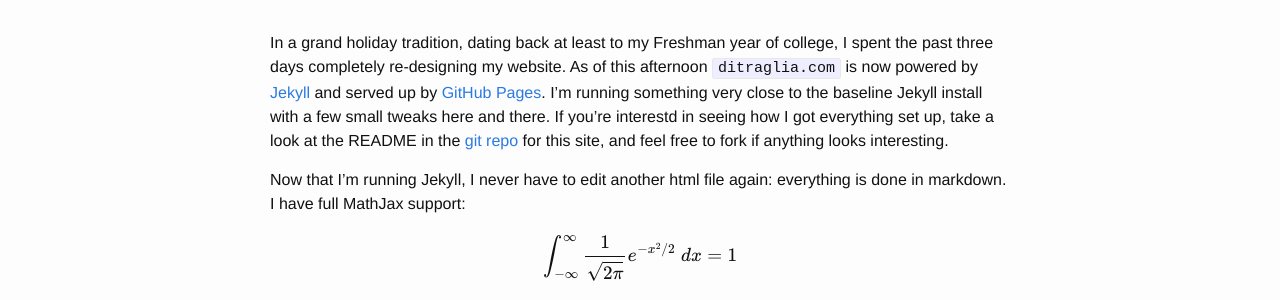
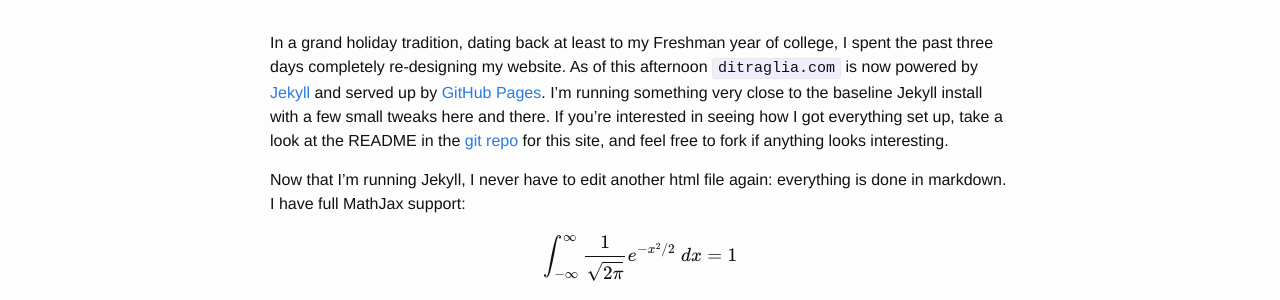
Before and after one commit to fditraglia/fditraglia.github.io, a Jekyll site: the page built from _posts/2014-12-21-christmas-website-reboot.markdown, in a window 1280 px wide. Shown: the part 169-469 px from the top of the page. Built offline with Jekyll 4.4.1, drawn with Linux system fonts in a browser that asks for light colours; formulas are drawn with MathJax 3.

Commit message:
correct dead link and typo

```diff
--- a/_posts/2014-12-21-christmas-website-reboot.markdown
+++ b/_posts/2014-12-21-christmas-website-reboot.markdown
@@ -6,9 +6,9 @@
 ---
 
 In a grand holiday tradition, dating back at least to my Freshman year of college, I spent the past three days completely re-designing my website.
-As of this afternoon ``ditraglia.com`` is now powered by [Jekyll](http://jekyllrb) and served up by [GitHub Pages](https://pages.github.com).
+As of this afternoon ``ditraglia.com`` is now powered by [Jekyll](http://jekyllrb.com) and served up by [GitHub Pages](https://pages.github.com).
 I'm running something very close to the baseline Jekyll install with a few small tweaks here and there.
-If you're interestd in seeing how I got everything set up, take a look at the README in the [git repo](https://github.com/fditraglia/fditraglia.github.io) for this site, and feel free to fork if anything looks interesting.
+If you're interested in seeing how I got everything set up, take a look at the README in the [git repo](https://github.com/fditraglia/fditraglia.github.io) for this site, and feel free to fork if anything looks interesting.
 
 Now that I'm running Jekyll, I never have to edit another html file again: everything is done in markdown.
 I have full MathJax support:
```
